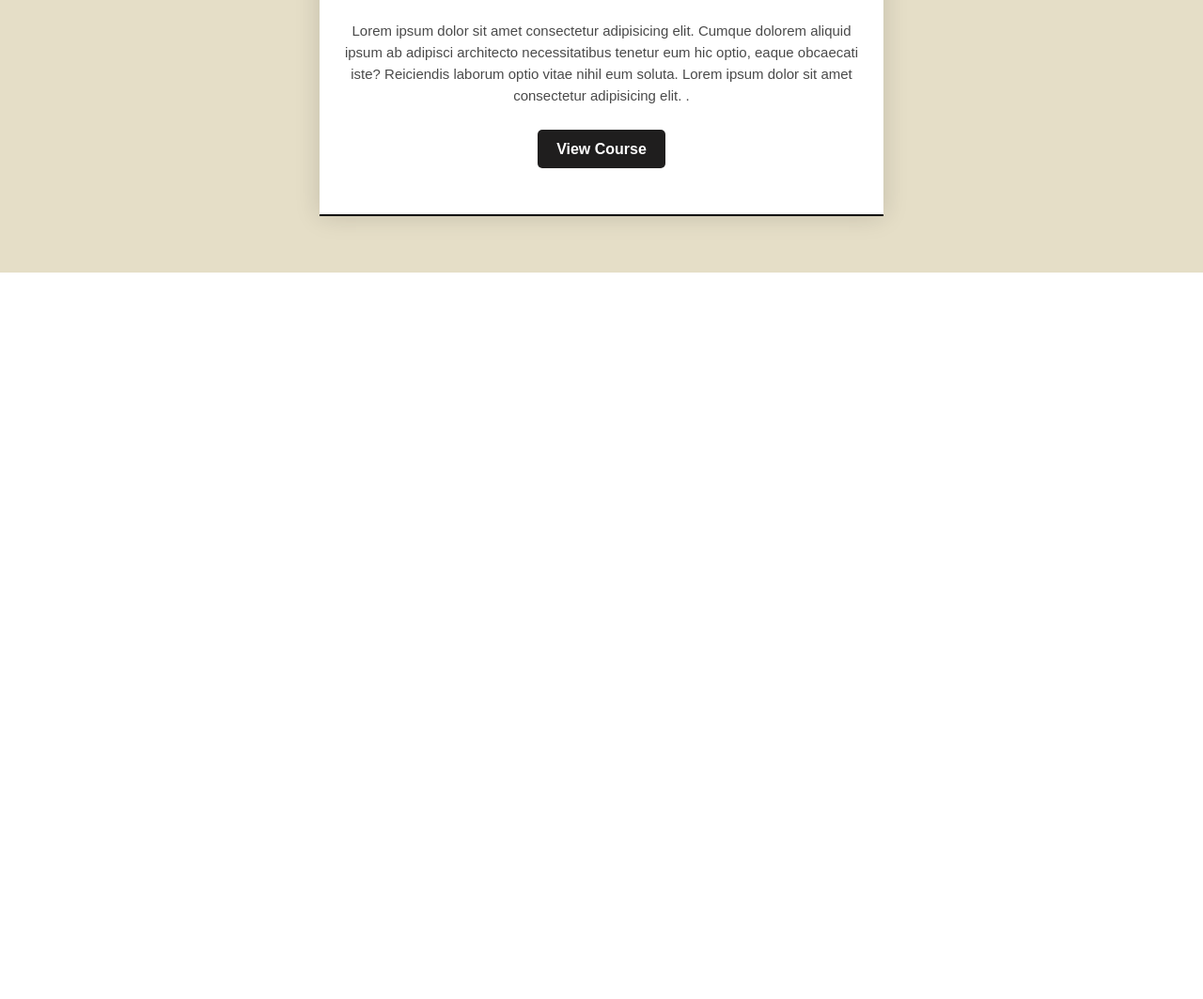
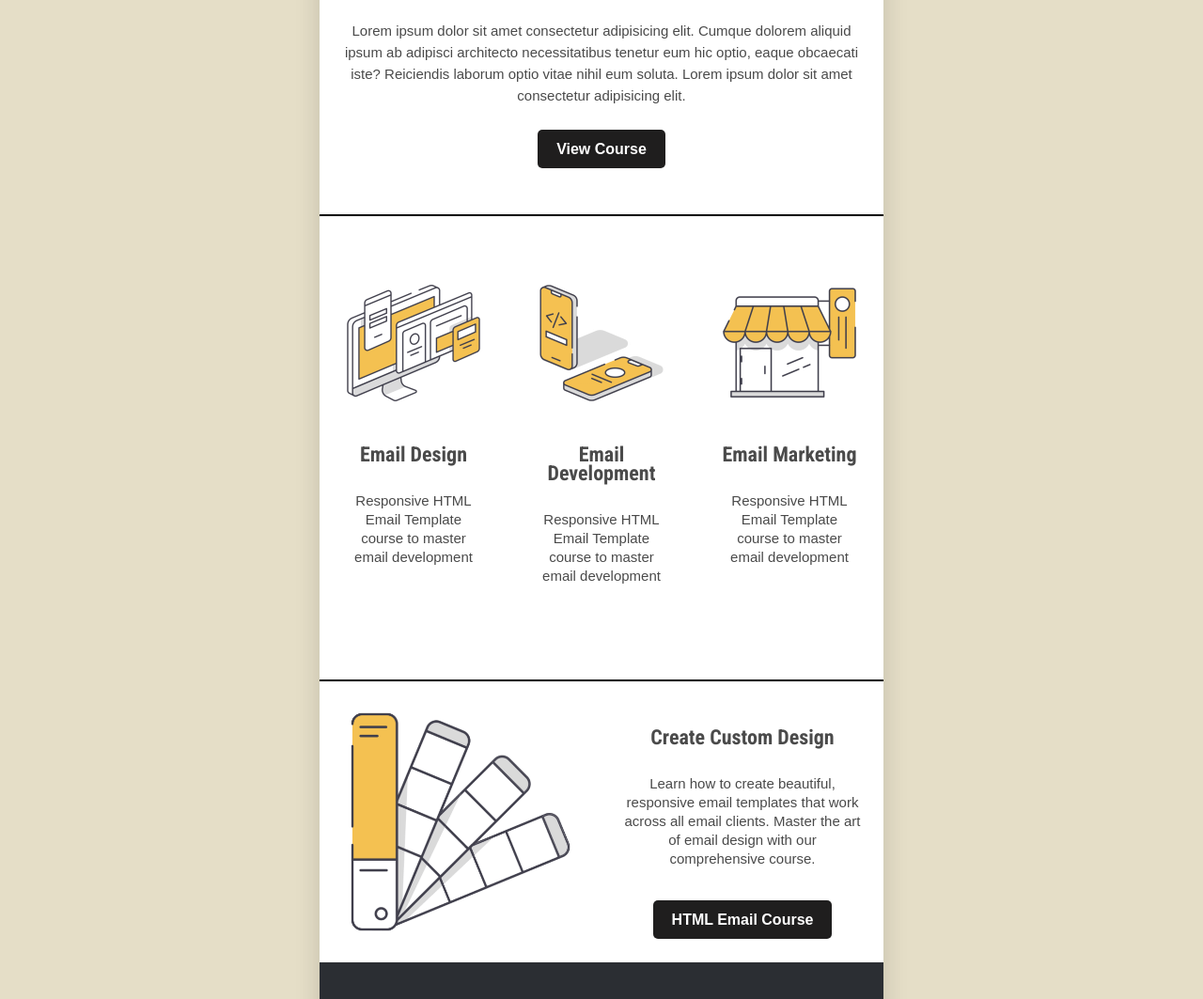
Before and after one commit to Hamid-Iqball/email_templates, a plain HTML site: page SailChamp/Sail Chimp HTML Email Starter/index.html in a window 1280 px wide. Shown: the part 594-1657 px from the top of the page at 94% size. Before the commit the page ends 884 px from the top, so only its background shows below. Drawn offline with Linux system fonts and the light colour scheme.

Commit message:
completed email template forthe  sailchamp

```diff
--- a/SailChamp/Sail Chimp HTML Email Starter/index.html
+++ b/SailChamp/Sail Chimp HTML Email Starter/index.html
@@ -25,7 +25,7 @@
 		background-color: #e5dec7;
 		width: 100%;
 		table-layout: fixed;
-		padding-bottom:60PX ;
+		padding-bottom:60px;
 	 }
 
 	 .main {
@@ -58,8 +58,13 @@
 
 
 	 h3{
-		font-family: "Roboto Condensed" , sans-serif;
-		font-size:28px ;
+		font-family: "Roboto Condensed", sans-serif;
+		font-size: 28px;
+	 }
+
+	 h4{
+		font-family: "Roboto Condensed", sans-serif;
+		font-size: 22px;
 	 }
 
 	 .button{
@@ -70,6 +75,47 @@
 		border-radius: 5px;
 		font-weight: bold;
 
+	 }
+
+	 .three-columns{
+		font-size: 0;
+		padding: 35px 0 20px;
+	 }
+
+	 .three-columns .column{
+		width: 100%;
+		max-width: 200px;
+		display: inline-block;
+		vertical-align: top;
+	 }
+
+	 .three-columns .padding{
+		padding: 25px;
+	 }
+	 .three-columns .content{
+		font-size: 15px;
+		line-height: 20px;
+	 }
+
+
+	 .two-columns.last{
+		display: inline-block;
+		text-align: left;
+		text-align: center;
+	 }
+
+	 .two-columns .padding{
+		padding: 20px;
+	 }
+
+	 .two-columns .content{
+		font-size: 16px;
+		line-height: 20px;
+	 }
+
+	 .padding p{
+		font-size: 15px;
+		padding-bottom: 30px;
 	 }
 </style>
 </head>
@@ -94,8 +140,7 @@
 									<tr>
 										<td style="padding: 0 22px 10px;">
 											<a href="#">
-
-											<img src="./img/logo.png" alt="logo" title="SailChamp" width="250px">
+												<img src="./img/logo.png" alt="logo" title="SailChamp" width="250">
 											</a>
 										</td>
 									</tr>
@@ -127,20 +172,17 @@
 
 <!-- TITLE, TEXT & BUTTON -->
 			<tr>
-				<td style = " padding:20px 15px  50px;">
+				<td style="padding: 20px 15px 50px;">
 					<table width="100%">
 						<tr>
-							<td style="padding: 10px 5px;"> <h3 >HTML Email TEMPLATE <span style="color: #c89800;">
-								Course
-							</span></h3>
+							<td style="padding: 10px 5px;">
+								<h3>HTML Email TEMPLATE <span style="color: #c89800;">Course</span></h3>
 								<p style="line-height: 23px; font-size: 15px; padding: 0 0 22px;">
-							Lorem ipsum dolor sit amet consectetur adipisicing elit. Cumque dolorem aliquid ipsum ab adipisci architecto necessitatibus tenetur eum hic optio, eaque obcaecati iste? Reiciendis laborum optio vitae nihil eum soluta. Lorem ipsum dolor sit amet consectetur adipisicing elit. .
+									Lorem ipsum dolor sit amet consectetur adipisicing elit. Cumque dolorem aliquid ipsum ab adipisci architecto necessitatibus tenetur eum hic optio, eaque obcaecati iste? Reiciendis laborum optio vitae nihil eum soluta. Lorem ipsum dolor sit amet consectetur adipisicing elit.
 								</p>
-
 								<a href="" class="button">View Course</a>
 							</td>
 						</tr>
-
 					</table>
 				</td>
 			</tr>
@@ -156,21 +198,63 @@
 							<td class="three-columns">
 								<!-- 1 -->
 								<table class="column">
-									<tr><td>
-
-									</td></tr>
+									<tr>
+										<td class="padding">
+											<table class="content">
+												<tr>
+													<td>
+														<a href=""><img src="./img/design.png" alt="design img" width="150"></a>
+													</td>
+												</tr>
+												<tr>
+													<td style="padding: 5px 0 10px;">
+														<h4>Email Design</h4>
+														<p>Responsive HTML Email Template course to master email development</p>
+													</td>
+												</tr>
+											</table>
+										</td>
+									</tr>
 								</table>
 								<!-- 2 -->
 								<table class="column">
-									<tr><td>
-
-									</td></tr>
+									<tr>
+										<td class="padding">
+											<table class="content">
+												<tr>
+													<td>
+														<a href=""><img src="./img/development.png" alt="development img" width="150"></a>
+													</td>
+												</tr>
+												<tr>
+													<td style="padding: 5px 0 10px;">
+														<h4>Email Development</h4>
+														<p>Responsive HTML Email Template course to master email development</p>
+													</td>
+												</tr>
+											</table>
+										</td>
+									</tr>
 								</table>
 								<!-- 3 -->
 								<table class="column">
-									<tr><td>
-
-									</td></tr>
+									<tr>
+										<td class="padding">
+											<table class="content">
+												<tr>
+													<td>
+														<a href=""><img src="./img/marketing.png" alt="marketing img" width="150"></a>
+													</td>
+												</tr>
+												<tr>
+													<td style="padding: 5px 0 10px;">
+														<h4>Email Marketing</h4>
+														<p>Responsive HTML Email Template course to master email development</p>
+													</td>
+												</tr>
+											</table>
+										</td>
+									</tr>
 								</table>
 							</td>
 						</tr>
@@ -178,11 +262,76 @@
 				</td>
 			</tr>
 <!-- BORDER -->
+ 			<tr>
+				<td height="2" style="background-color: black;"></td>
+			</tr>
 
 <!-- TWO COLUMN SECTION -->
+			<tr>
+				<td>
+					<table width="100%">
+						<tr>
+							<td class="two-columns last">
+								<table class="column">
+									<tr>
+										<td class="padding">
+											<table class="content">
+												<tr>
+													<td>
+														<a href="#"><img src="./img/palette.png" alt="palette" width="260"></a>
+													</td>
+												</tr>
+											</table>
+										</td>
+									</tr>
+								</table>
+								<table class="column">
+									<tr>
+										<td class="padding">
+											<table class="content">
+												<tr>
+													<td>
+														<h4>Create Custom Design</h4>
+														<p>Learn how to create beautiful, responsive email templates that work across all email clients. Master the art of email design with our comprehensive course.</p>
+														<span class="button">HTML Email Course</span>
+
+													</td>
+												</tr>
+											</table>
+										</td>
+									</tr>
+								</table>
+							</td>
+						</tr>
+					</table>
+				</td>
+			</tr>
 
 <!-- FOOTER SECTION -->
+			<tr>
+				<td style="background-color:#2b2e33; color: #fff;">
+				<table width="100%">
+					<tr >
+						<td  style="padding: 45px 20px;">
+							<a href="#"><img src="./img/logo.png" alt="logo" width="260px"></a>
+							<p style="padding:5px ;">SailChap HTML Email Template</p>
+							<p>
+								123 Street Road, City, State 555555
+							</p>
 
+												<a href="#"><img src="img/facebook.png" alt="" class="social"></a>
+												<a href="#"><img src="img/twitter.png" alt="" class="social"></a>
+												<a href="#"><img src="img/youtube.png" alt="" class="social"></a>
+												<a href="#"><img src="img/linkedin.png" alt="" class="social"></a>
+												<a href="#"><img src="img/instagram.png" alt="" class="social"></a>
+
+
+
+						</td>
+					</tr>
+				</table>
+				</td>
+			</tr>
 
 		</table> <!-- End Main Class -->
 
```
Lines whose indentation alone changed are shown as unchanged.
